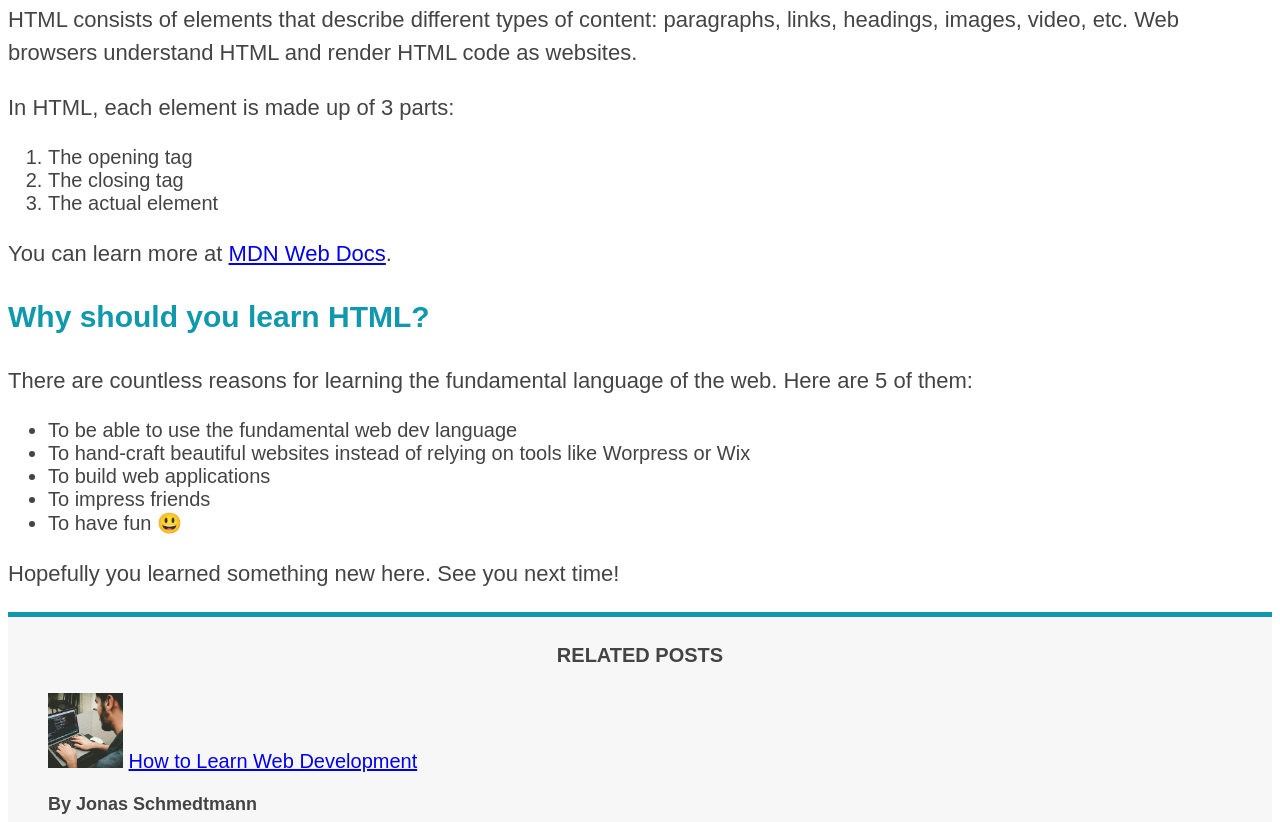
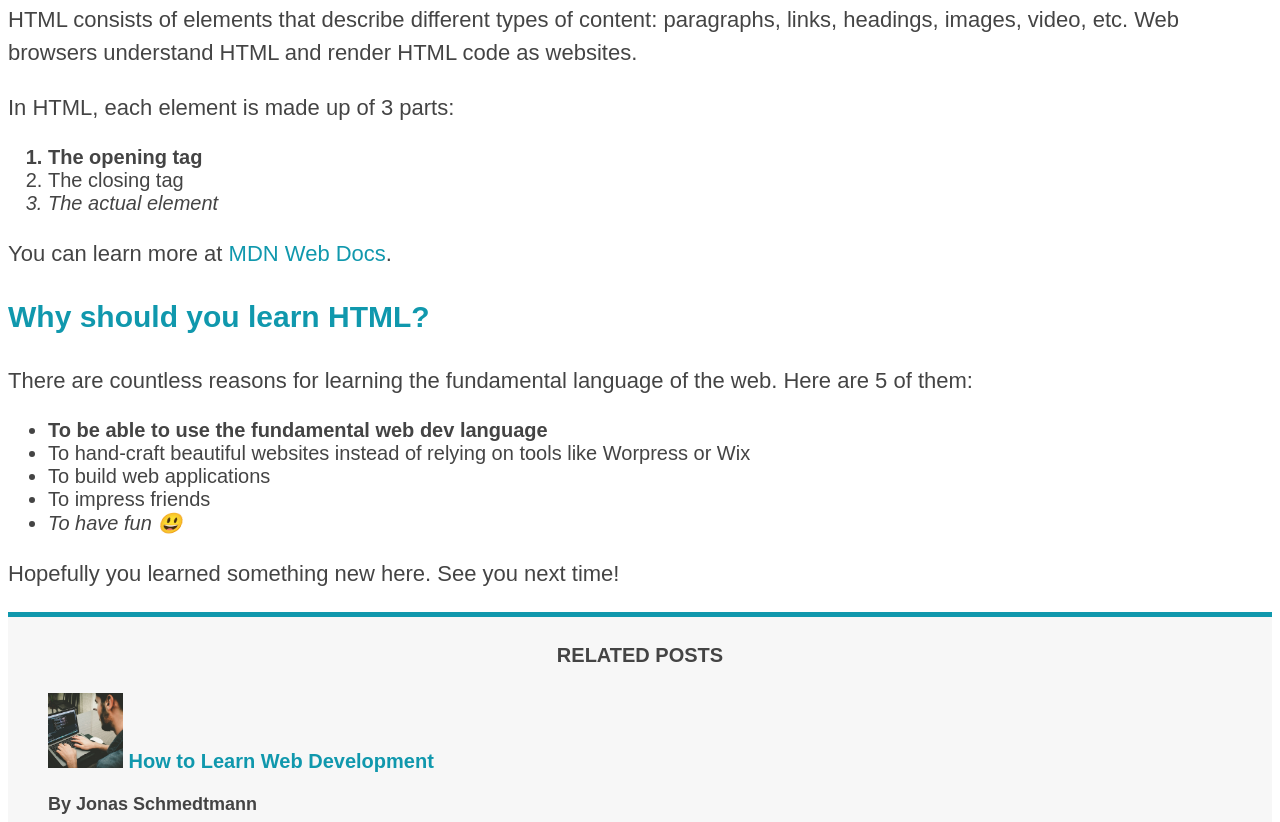
Before and after one commit to Grunt395/The-Code-Magazine, a plain HTML site: page index.html in a window 1280 px wide. Shown: the part 838-1660 px from the top of the page. Drawn offline with Linux system fonts and the light colour scheme.

Commit message:
Child properties and link styling

```diff
--- a/index.html
+++ b/index.html
@@ -62,7 +62,7 @@
         </p>
 
         <ol>
-            <li>The opening tag</li>
+            <li class="first-li">The opening tag</li>
             <li>The closing tag</li>
             <li>The actual element</li>
         </ol>
@@ -78,7 +78,7 @@
         </p>
 
         <ul>
-            <li>To be able to use the fundamental web dev language</li>
+            <li class="first-li">To be able to use the fundamental web dev language</li>
             <li>To hand-craft beautiful websites instead of relying on tools like Worpress or Wix</li>
             <li>To build web applications</li>
             <li>To impress friends</li>
--- a/style.css
+++ b/style.css
@@ -82,3 +82,48 @@ aside {
     border-top: 5px solid #1098ad;
     border-bottom: 5px solid #1098ad;
 }
+
+/* .first-li {
+    font-weight: bold;
+} */
+
+li:first-child {
+    font-weight: bold;
+}
+
+li:last-child {
+    font-style: italic;
+}
+
+/* li:nth-child(even) {
+    color: red;
+} */
+
+/* This won't work! */
+/* article p:first-child {
+    color: red;
+} */
+
+/* Styling Links */
+a:link {
+    color: #1098ad;
+    text-decoration: none;
+}
+
+a:visited {
+    /* color: #777; */
+    color: #1098ad;
+}
+
+a:hover {
+    color: orangered;
+    font-weight: bold;
+    text-decoration: underline orangered;
+}
+
+a:active {
+    background-color: black;
+    font-style: italic;
+}
+
+/* L V H A */
```
